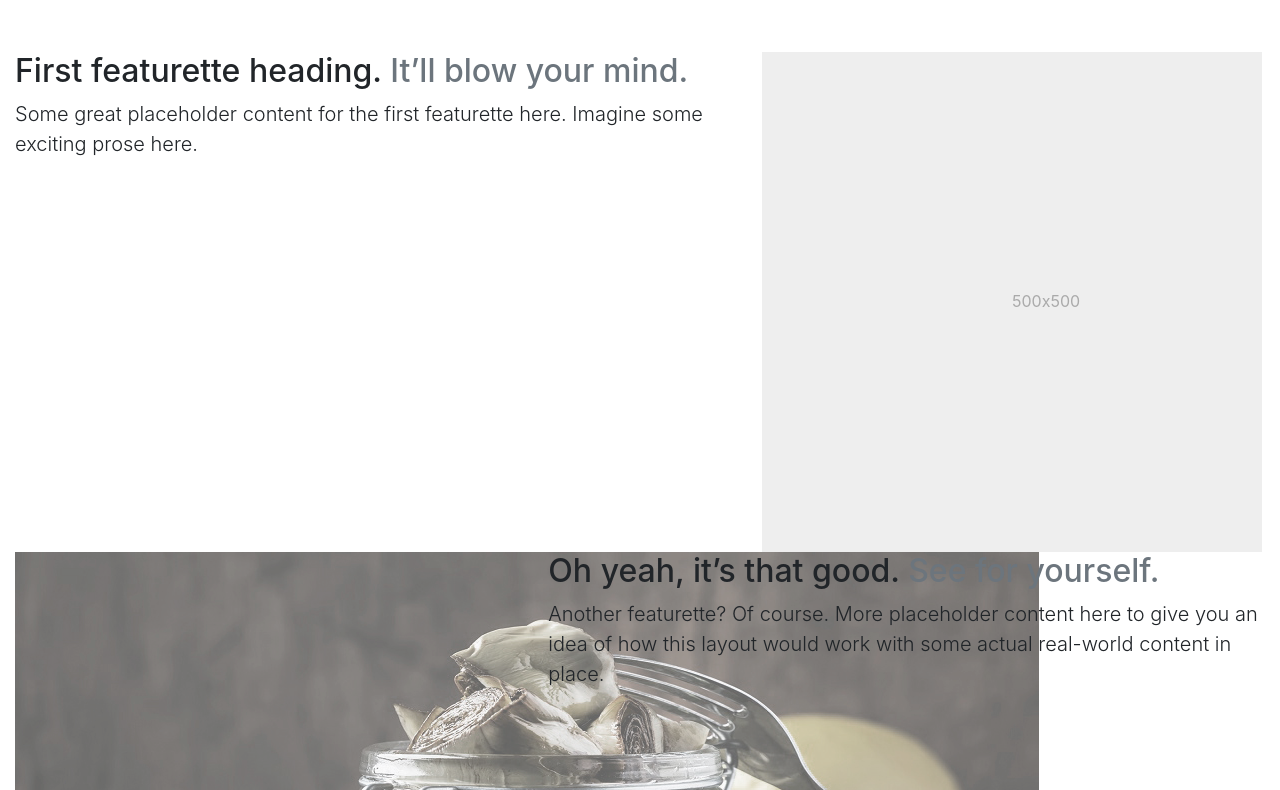
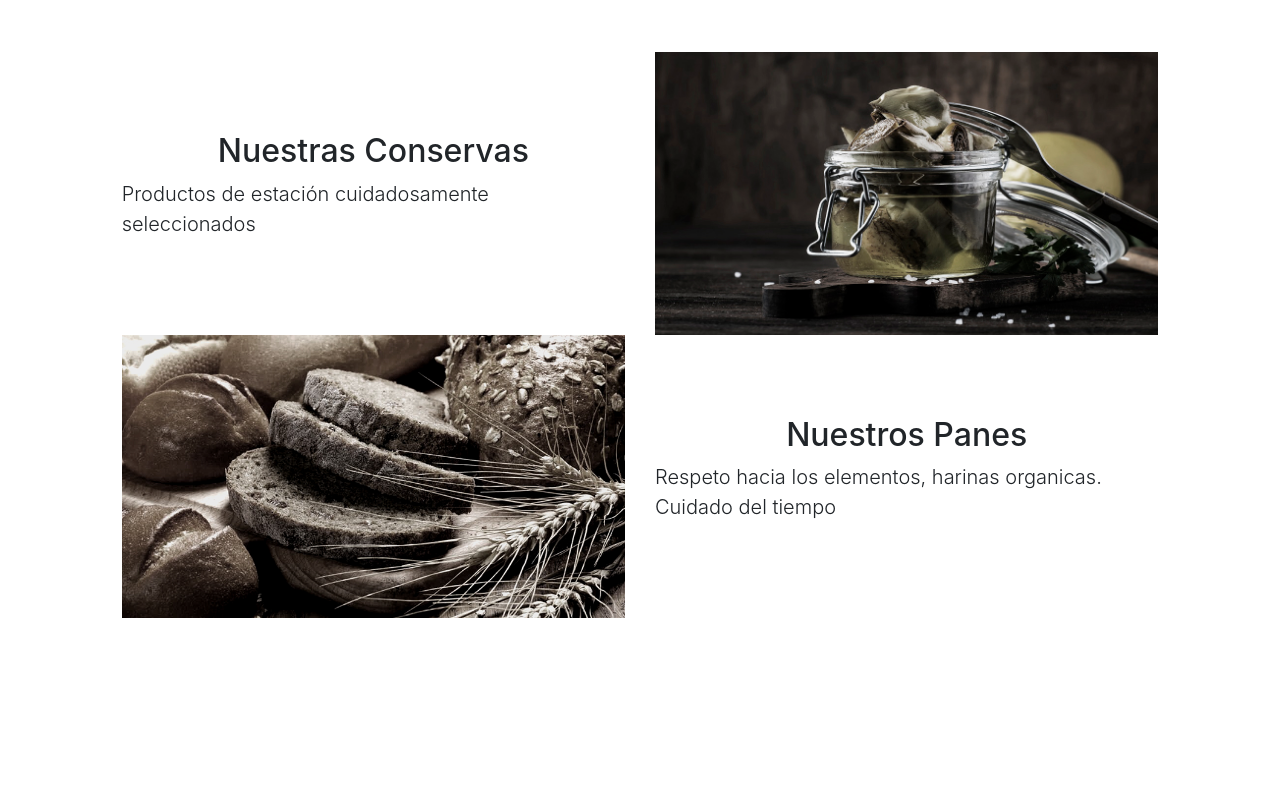
Before and after one commit to manurhcp/bardoDiazProyectoFinal, a website: page index.html in a window 1280 px wide. Shown: the part 797-1587 px from the top of the page. Drawn offline with nearby package versions, Linux system fonts and the light colour scheme.

Commit message:
se crea partial main, se acomoda main

```diff
--- a/index.html
+++ b/index.html
@@ -49,28 +49,27 @@
             </div>
         </div>
         <div class="container-fluid ">
-            <div class="row featurette">
-                <div class="col-md-7">
-                  <h2 class="featurette-heading">First featurette heading. <span class="text-muted">It’ll blow your mind.</span></h2>
-                  <p class="lead">Some great placeholder content for the first featurette here. Imagine some exciting prose here.</p>
+            <div class="row d-flex justify-content-center fila__conservas">
+                <div class="col-lg-5 col-xs-5 fila__conservas--posicion">
+                  <h2 class="featurette-heading"> Nuestras Conservas</h2>
+                  <p class="lead">Productos de estación cuidadosamente seleccionados</p>
                 </div>
-                <div class="col-md-5">
-                  <svg class="bd-placeholder-img bd-placeholder-img-lg featurette-image img-fluid mx-auto" width="500" height="500" xmlns="http://www.w3.org/2000/svg" role="img" aria-label="Placeholder: 500x500" preserveAspectRatio="xMidYMid slice" focusable="false"><title>Placeholder</title><rect width="100%" height="100%" fill="#eee"></rect><text x="50%" y="50%" fill="#aaa" dy=".3em">500x500</text></svg>
+                <div class="col-lg-5 col-xs-5">
+                  <img src="assets/img/conservas2.jpg" alt="" class="img-fluid">
 
                 </div>
             </div>
-            <div class="row featurette">
-      <div class="col-md-7 order-md-2">
-        <h2 class="featurette-heading">Oh yeah, it’s that good. <span class="text-muted">See for yourself.</span></h2>
-        <p class="lead">Another featurette? Of course. More placeholder content here to give you an idea of how this layout would work with some actual real-world content in place.</p>
-      </div>
-      <div class="col-md-5 order-md-1">
-        <img src="assets/img/conservas2.jpg" alt="">
-        <svg class="bd-placeholder-img bd-placeholder-img-lg featurette-image img-fluid mx-auto" width="500" height="500" xmlns="http://www.w3.org/2000/svg" role="img" aria-label="Placeholder: 500x500" preserveAspectRatio="xMidYMid slice" focusable="false"><title>Placeholder</title><rect width="100%" height="100%" fill="#eee"></rect><text x="50%" y="50%" fill="#aaa" dy=".3em">500x500</text></svg>
-
-      </div>
-    </div>
-            <div class="row">
+            <div class="row featurette row d-flex justify-content-center fila__panes">
+                <div class="col-lg-5 col-xs-5 order-lg-2 fila__panes--posicion">
+                    <h2 class="featurette-heading">Nuestros Panes</h2>
+                    <p class="lead">Respeto hacia los elementos, harinas organicas. Cuidado del tiempo</p>
+                </div>
+                <div class="col-lg-5 col-xs-5">
+                    <img src="assets/img/panes.jpg" alt="" class="img-fluid">
+                </div>
+            </div>
+        </div>
+            <!-- <div class="row">
                 <div class="col-lg-12 col xs-12">
                     <div id="carouselExampleIndicators" class="carousel slide" data-ride="carousel">
                         <ol class="carousel-indicators">
@@ -98,17 +97,16 @@
                       </div>
                 </div>
 
-            </div>
+            </div> -->
         </div>
     </main>
-    <footer class="">
-        <div class="container-fluid bgFooter">
-            <div class="row">
-                <div class="col-lg-12 col-xs-12">
+    <footer class="container-fluid bgFooter">
+        <div class="row">
+            <div class="col-lg-12 col-xs-12 ">
         </div>
+    </footer>
 
 
-    </footer>
     <script src="https://code.jquery.com/jquery-3.5.1.slim.min.js" integrity="sha384-DfXdz2htPH0lsSSs5nCTpuj/zy4C+OGpamoFVy38MVBnE+IbbVYUew+OrCXaRkfj" crossorigin="anonymous"></script>
     <script src="https://cdn.jsdelivr.net/npm/bootstrap@4.6.0/dist/js/bootstrap.bundle.min.js" integrity="sha384-Piv4xVNRyMGpqkS2by6br4gNJ7DXjqk09RmUpJ8jgGtD7zP9yug3goQfGII0yAns" crossorigin="anonymous"></script>
 </body>
--- a/scss/_header.scss
+++ b/scss/_header.scss
@@ -45,12 +45,6 @@ header{
 
 
 
-div img{
-
-    opacity: 0.6;
-
-}
-
 img.bardoLogo{
 
     width: 40%;
--- /dev/null
+++ b/scss/_main.scss
@@ -0,0 +1,16 @@
+
+.fila__conservas--posicion {
+
+    display: flex;
+    flex-direction: column;
+    align-items: center;
+    justify-content: center;
+}
+
+.fila__panes--posicion {
+
+    display: flex;
+    flex-direction: column;
+    align-items: center;
+    justify-content: center;
+}
```
Also changed, not shown: assets/img/panes.jpg (added), css/estilo.css, 2 other files.
